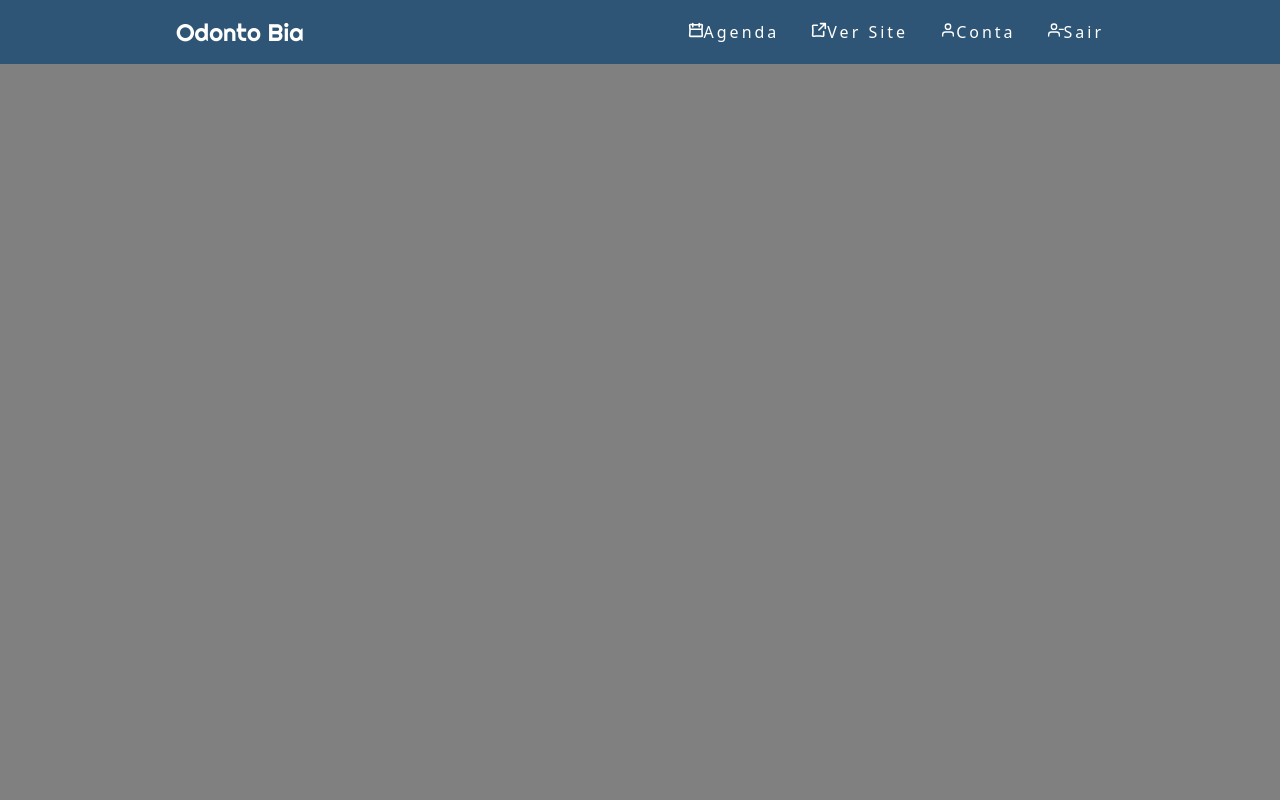
After one commit to Lil-PH/TrabalhoIntegrador, a PHP site: page /html/telaDoDoutor.html in a window 1280 px wide. The commit adds this page. Run offline with PHP 8.4, Linux system fonts and the light colour scheme.

Commit message:
Add telaDoDoutor.html e atualizacoes em index.html

```diff
--- /dev/null
+++ b/css/telaAdm.css
@@ -0,0 +1,120 @@
+@import url('https://fonts.googleapis.com/css2?family=Righteous&family=Sarala:wght@400;700&display=swap');/* importação de fonts do google fonts */
+
+* {
+    margin: 0;
+    padding: 0;
+  }
+
+  body{
+    background: gray;
+  }
+
+  a {
+    color: #fff;
+    text-decoration: none;
+    transition: 0.3s;
+  }
+
+  a:hover {
+    opacity: 0.7;
+  }
+
+  .logo {
+    font-size: 24px;
+    font-family: 'Righteous', cursive;
+  }
+
+  nav {
+    display: flex;
+    justify-content: space-around;
+    align-items: center;
+    font-family: system-ui, -apple-system, Helvetica, Arial, sans-serif;
+    background: #2E5575;
+    height: 8vh;
+  }
+
+  main {
+    height: 92vh;
+  }
+
+  .nav-list {
+    list-style: none;
+    display: flex;
+  }
+
+  .nav-list li {
+    letter-spacing: 3px;
+    margin-left: 32px;
+  }
+
+  .mobile-menu {
+    display: none;
+    cursor: pointer;
+  }
+
+  .mobile-menu div {
+    width: 32px;
+    height: 2px;
+    background: #fff;
+    margin: 8px;
+    transition: 0.3s;
+  }
+
+  .icons{
+
+    width: 1em;
+
+  }
+
+  @media (max-width: 999px) {
+    body {
+      overflow-x: hidden;
+    }
+    .nav-list {
+      position: absolute;
+      top: 8vh;
+      right: 0;
+      width: 50vw;
+      height: 92vh;
+      background: #23232e;
+      flex-direction: column;
+      align-items: center;
+      justify-content: space-around;
+      transform: translateX(100%);
+      transition: transform 0.3s ease-in;
+    }
+    .nav-list li {
+      margin-left: 0;
+      opacity: 0;
+    }
+    .mobile-menu {
+      display: block;
+    }
+  }
+
+  .nav-list.active {
+    transform: translateX(0);
+  }
+
+  @keyframes navLinkFade {
+    from {
+      opacity: 0;
+      transform: translateX(50px);
+    }
+    to {
+      opacity: 1;
+      transform: translateX(0);
+    }
+  }
+
+  .mobile-menu.active .line0 {
+    transform: rotate(-45deg) translate(-8px, 8px);
+  }
+
+  .mobile-menu.active .line1 {
+    opacity: 0;
+  }
+
+  .mobile-menu.active .line2 {
+    transform: rotate(45deg) translate(-5px, -7px);
+  }
--- a/html/login.html
+++ b/html/login.html
@@ -20,7 +20,7 @@
             <input required="" name="" type="password">
             <label>SENHA</label>
           </div>
-          <a href="../html/telaDeUsuario.html"><button>
+          <a href="../html/telaDoDoutor.html"><button>
             ENTRAR
             <div class="arrow-wrapper">
                 <div class="arrow"></div>
--- /dev/null
+++ b/html/telaDoDoutor.html
@@ -0,0 +1,40 @@
+<!DOCTYPE html>
+<html lang="pt-br">
+  <head>
+    <meta charset="UTF-8" />
+    <meta http-equiv="X-UA-Compatible" content="IE=edge" />
+    <meta name="viewport" content="width=device-width, initial-scale=1.0" />
+    <title>Agendamento de Consulta</title>
+    <link rel="stylesheet" href="../css/telaAdm.css">
+    <link rel="shortcut icon" href="../image/Dente.png" type="image/x-icon">
+  </head>
+  <body>
+
+    <header>
+      <nav>
+        <a class="logo" name="ini">Odonto Bia</a>
+        <div class="mobile-menu">
+          <div class="line0"></div>
+          <div class="line1"></div>
+          <div class="line2"></div>
+        </div>
+
+        <ul class="nav-list">
+          <li><a href="#"><img src="../image/calendar-svgrepo-com.svg" class="icons" alt="">Agenda</a></li>
+          <li><a href="../index.html"><img src="../image/external-link-svgrepo-com.svg" class="icons" alt="">Ver Site</a></li>
+          <li><a href="#"><img src="../image/user-svgrepo-com.svg" class="icons" alt="">Conta</a></li>
+          <li><a href="../html/login.html"><img src="../image/user-remove-svgrepo-com.svg" class="icons" alt="">Sair</a></li>
+        </ul>
+      </nav>
+    </header>
+
+    <main>
+
+
+
+    </main>
+
+    <script src="../js/responsive-adm.js"></script>
+
+  </body>
+</html>
--- a/index.html
+++ b/index.html
@@ -15,7 +15,7 @@
     <header id="visible">
         <nav class="nav-bar">
             <div class="logo">
-                <a href="./"><h1>Odonto Bia</h1></a>
+                <a href="#inicio"><h1>Odonto Bia</h1></a>
             </div>
             <div class="nav-list">
 
@@ -34,6 +34,7 @@
                     </button></a></li>
                     <li class="nav-item"><a href="./html/login.html"><button class="item-menu">
                         LOGIN
+                        <img src="./image/user-svgrepo-com.svg" class="icons" alt="user">
                     </button></a></li>
                 </ul>
             </div>
@@ -68,7 +69,7 @@
         <!-- Parte principal da pagina  -->
         <section class="conteudo-principal">
             <div class="conteudo-principal-escrito">
-                <h1 class="conteudo-principal-escrito-titulo">Odonto Bia</h1>
+                <h1 class="conteudo-principal-escrito-titulo"><a name="inicio"></a>Odonto Bia</h1>
                 <h2 class="conteudo-principal-escrito-subtitulo">Cuidar do seu sorriso nunca foi tão fácil!</h2>
 
                 <a href="./html/agendamento.html"><button class="botao">
```
Also changed, not shown: css/style.css (+13 -0 lines), html/telaDeUsuario.html (deleted, +0 -13 lines), js/responsive-adm.js (added, +44 -0 lines), css/test2.css (added), image/calendar-svgrepo-com.svg (added), image/check-svgrepo-com.svg (added), image/external-link-svgrepo-com.svg (added), image/settings-svgrepo-com.svg (added), image/user-remove-svgrepo-com.svg (added), image/user-svgrepo-com.svg (added), image/x-circle-svgrepo-com.svg (added), image/x-svgrepo-com.svg (added).
